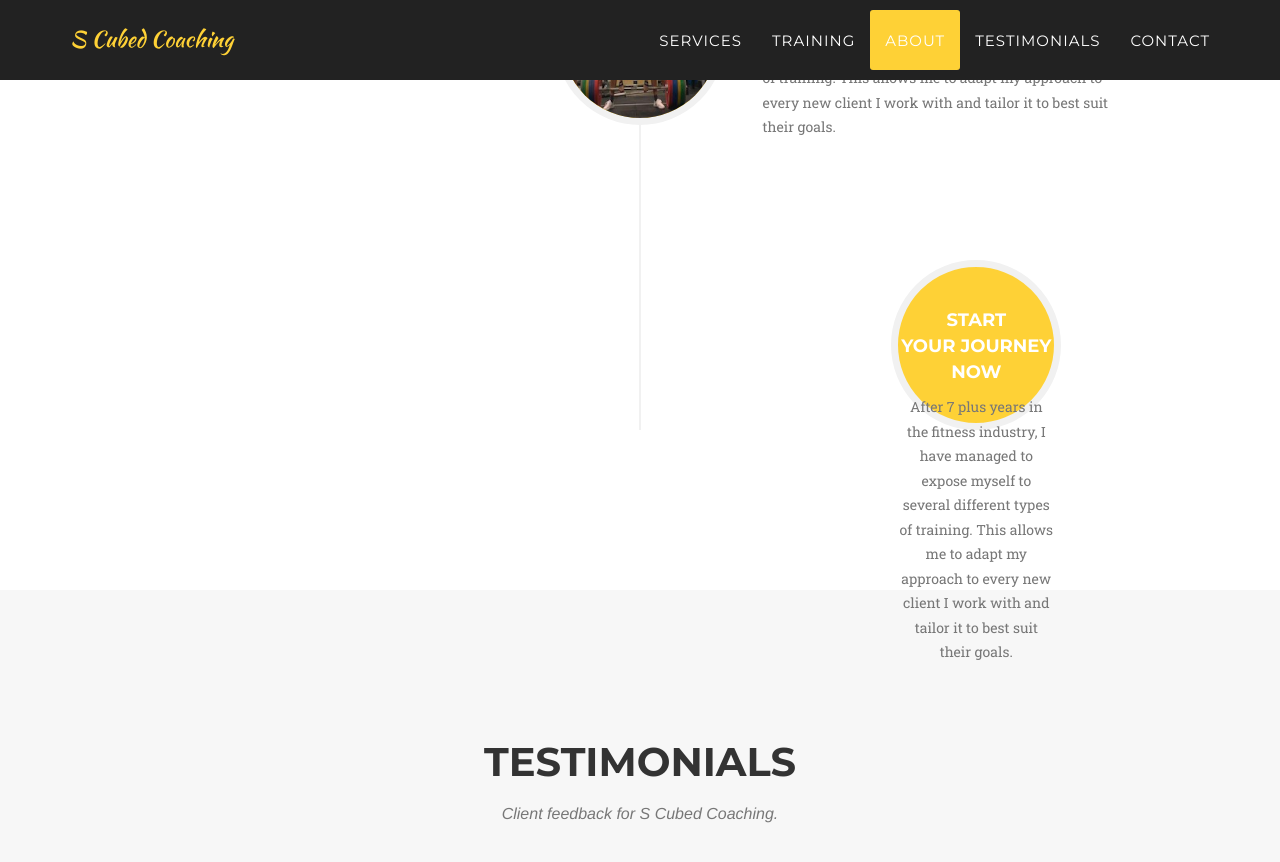
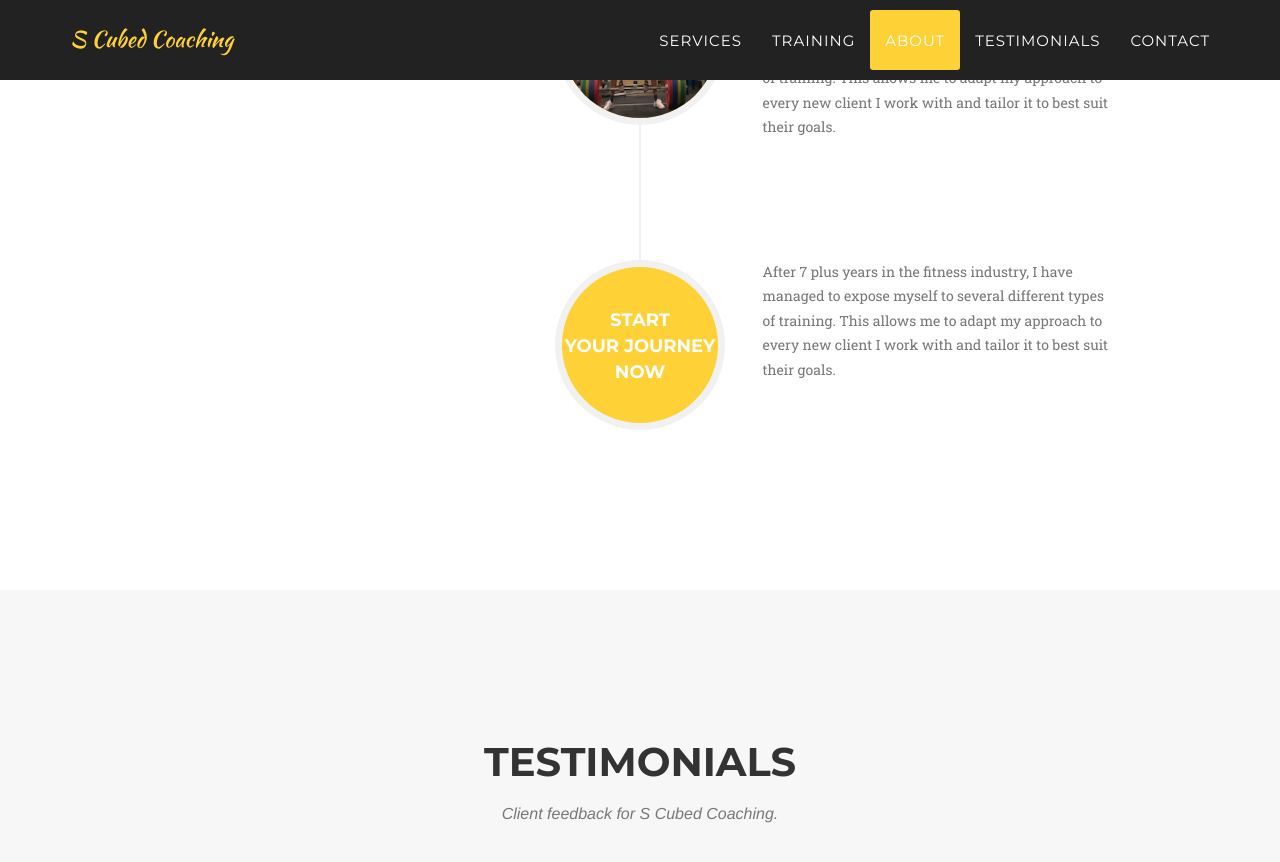
Before and after one commit to limit-DNE/SCubed, a Jekyll site: the page built from index.html, in a window 1280 px wide and 900 px high, scrolled down 4172 px. Shown: the top 862 px of the window. Built offline with Jekyll 4.4.1, drawn with Linux system fonts in a browser that asks for light colours; some web fonts are replaced.

Commit message:
Update about.html

```diff
--- a/_includes/about.html
+++ b/_includes/about.html
@@ -67,18 +67,18 @@
                             </div>
                         </li>
                         <li class="timeline-inverted">
+                          <div class="timeline-image">
+                            <a href="https://api.whatsapp.com/send?phone=447850405377" class="whatsapp-link">
+                              <h4>Start
+                                  <br>Your Journey
+                                  <br>Now</h4>
+                            </a>
+                          </div>
                             <div class="timeline-panel">
-                              <div class="timeline-image">
-                                <a href="https://api.whatsapp.com/send?phone=447850405377" class="whatsapp-link">
-                                  <h4>Start
-                                      <br>Your Journey
-                                      <br>Now</h4>
-                                </a>
                                 <div class="timeline-body">
                                     <p class="text-muted">After 7 plus years in the fitness industry, I have managed to expose myself to several different types of training. This allows me to adapt my approach to every new client I work with and tailor it to best suit their goals.</p>
                                 </div>
                             </div>
-                          </div>
                         </li>
                     </ul>
                 </div>
```
